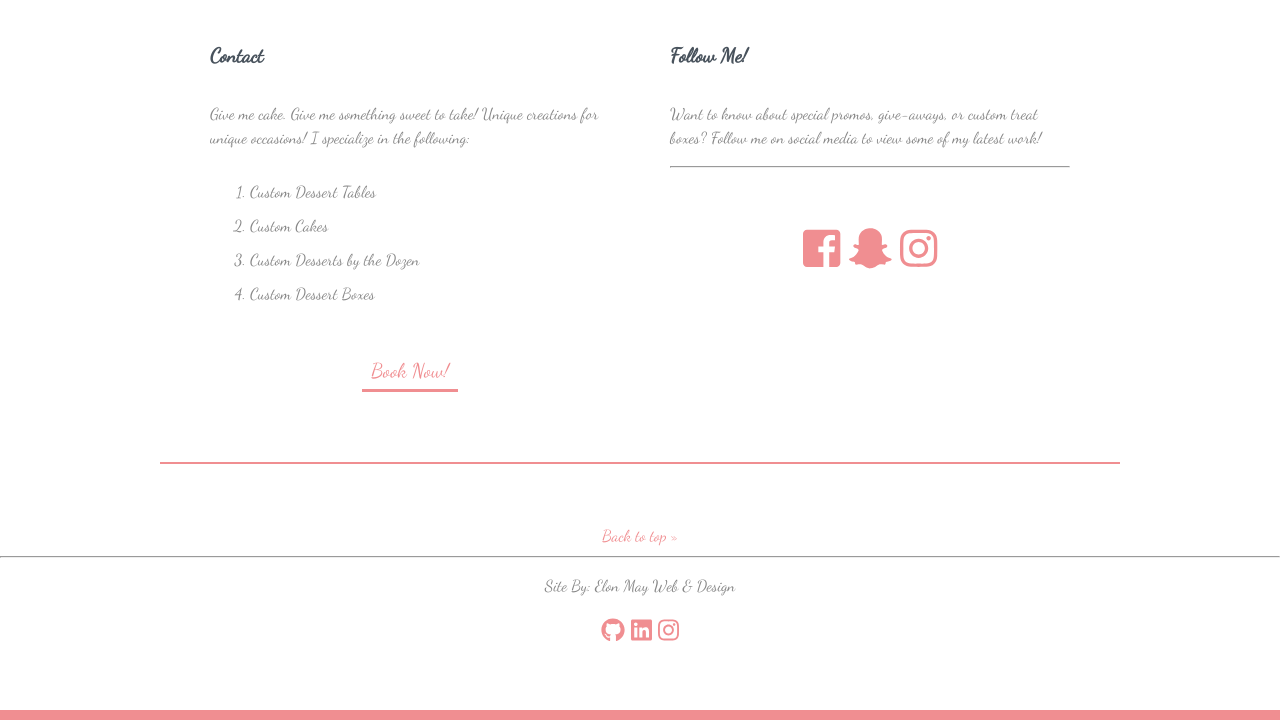
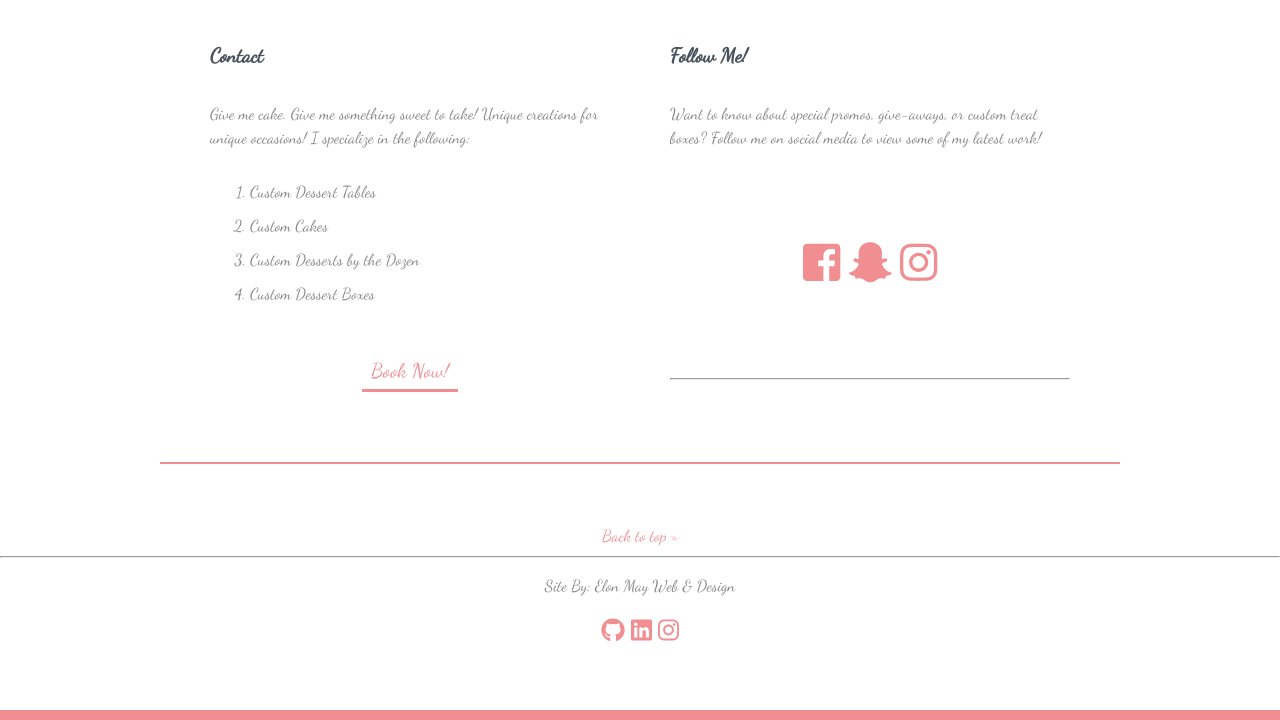
Before and after one commit to MayZamudio/lake-tahoe-responsive, a plain HTML site: page index.html in a window 1280 px wide. Shown: the part 2486-3206 px from the top of the page. Drawn offline with Linux system fonts and the light colour scheme.

Commit message:
margin social media

```diff
--- a/css/style.css
+++ b/css/style.css
@@ -118,7 +118,7 @@ a:active {
 .social-media{
   text-align: center;
   font-size: 2em;
-  padding: 50px 20px;
+  margin: 90px;
 }
 .callout {
   font-size: 1.25em;
--- a/index.html
+++ b/index.html
@@ -38,12 +38,12 @@
         <p>
           Want to know about special promos, give-aways, or custom treat boxes? Follow me on social media to view some of my latest work!
         </p>
-        <hr>
         <div class="social-media">
          <a href="https://www.facebook.com/stephsdesserttables/" target="_blank"><i class="fab fa-facebook-square fa-lg"></i></a>
       	  <a href="https://www.snapchat.com/download" target="_blank"><i class="fab fa-snapchat-ghost fa-lg"></i></a>
       		<a href="https://www.instagram.com/stephs_desserts/" target="_blank"><i class="fab fa-instagram fa-lg"></i></a>
         </div>
+        <hr>
       </div>
 
       <div class="tips">
```
